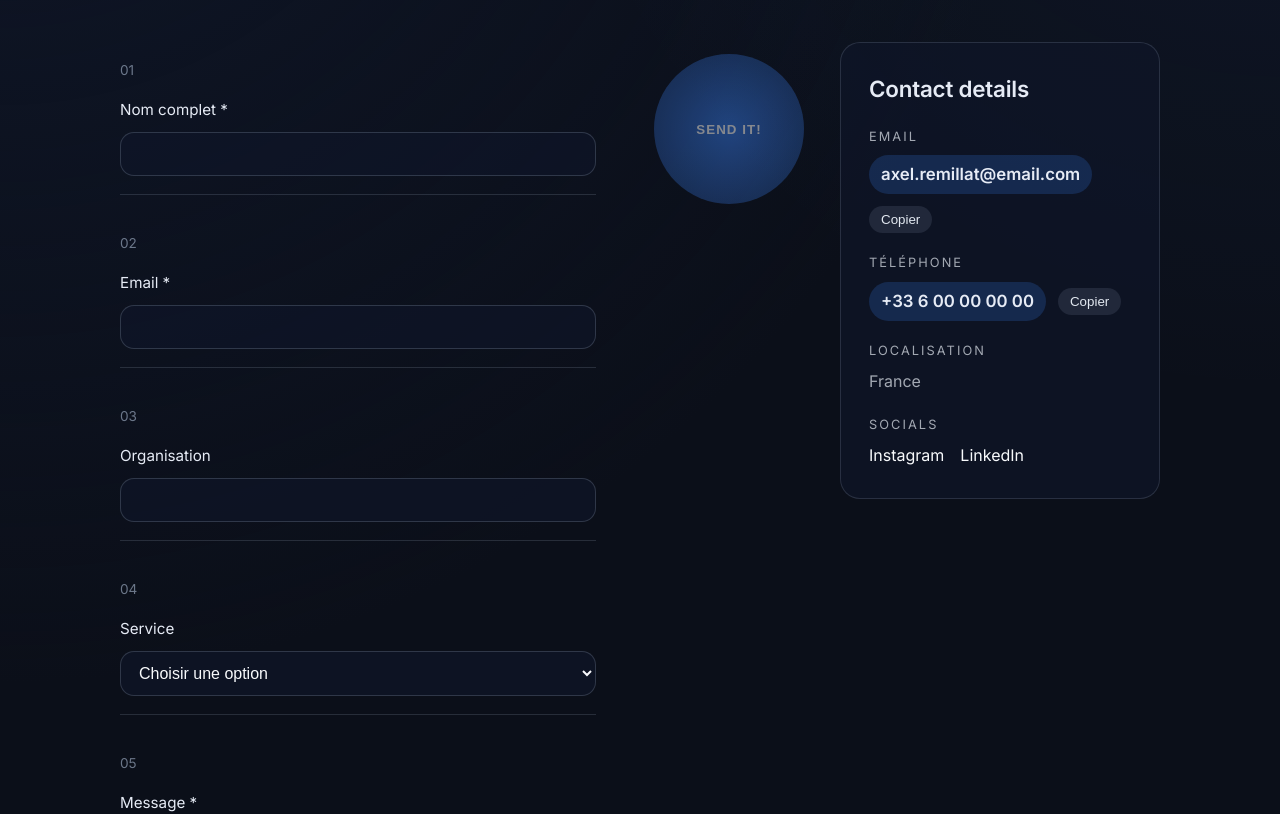
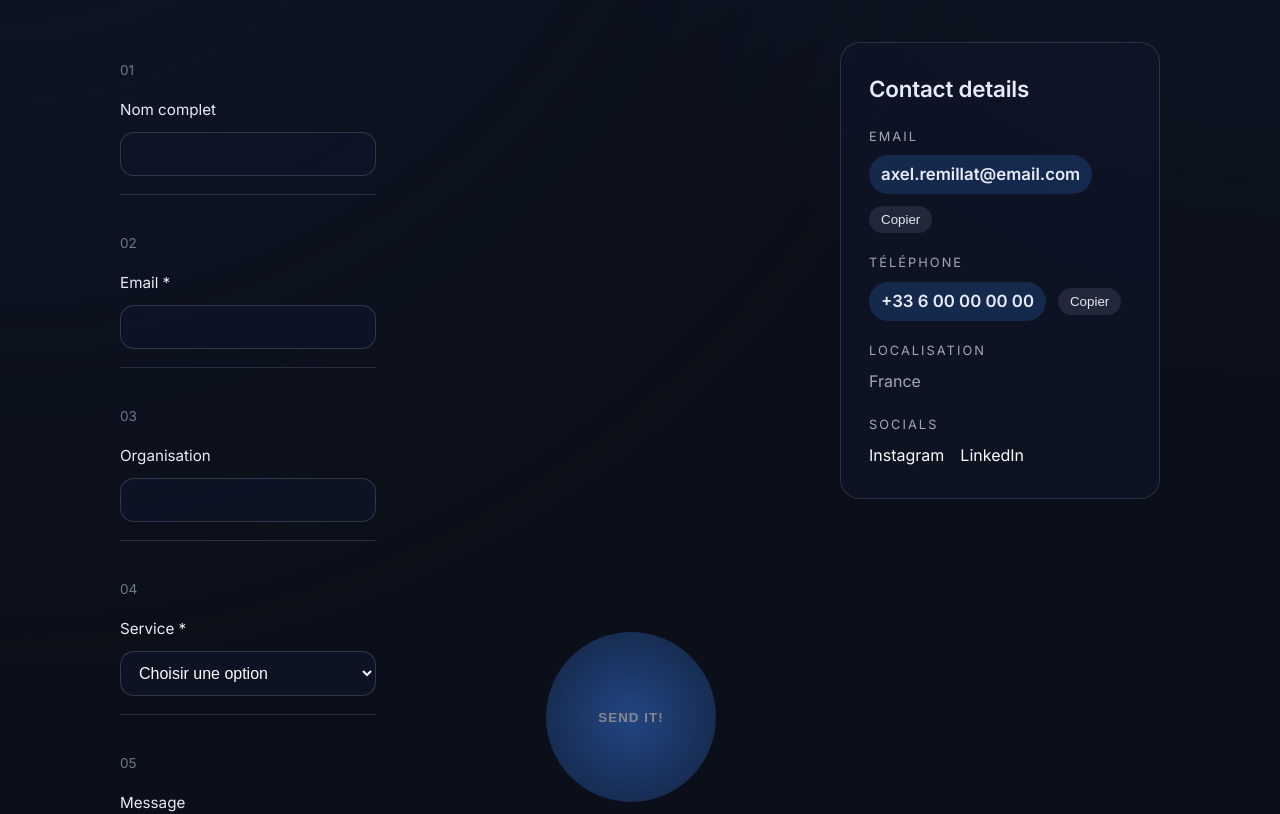
Before and after one commit to AxelRemillat/Portfolio-, a React (Vite) app: page /contact in a window 1280 px wide. Shown: the part 360-1174 px from the top of the page. Built offline with nearby package versions, Linux system fonts and the light colour scheme.

Commit message:
feat(contact): add interactive tech grid background

```diff
--- a/src/components/contact/ContactForm.tsx
+++ b/src/components/contact/ContactForm.tsx
@@ -1,4 +1,5 @@
 import type { ChangeEvent, FormEvent } from "react";
+import ContactSubmitOrb from "./ContactSubmitOrb";
 
 type FormState = {
   name: string;
@@ -11,41 +12,70 @@ type FormState = {
 type ContactFormProps = {
   data: FormState;
   status: "idle" | "sending" | "sent";
-  error: string;
+
   onChange: (field: keyof FormState, value: string) => void;
   onSubmit: (event: FormEvent<HTMLFormElement>) => void;
-  fieldError: (field: keyof FormState) => boolean;
+
+  onUserEdit?: () => void;
+  onTouch: (field: keyof FormState) => void;
+
+  fieldErrorMessage: (field: keyof FormState) => string | null;
+
+  // email valide + service choisi
+  canSend: boolean;
 };
 
 export default function ContactForm({
   data,
   status,
-  error,
   onChange,
   onSubmit,
-  fieldError,
+  onUserEdit,
+  onTouch,
+  fieldErrorMessage,
+  canSend,
 }: ContactFormProps) {
-  const handleChange = (field: keyof FormState) =>
-    (event: ChangeEvent<HTMLInputElement | HTMLTextAreaElement | HTMLSelectElement>) => {
+  const handleChange =
+    (field: keyof FormState) =>
+    (
+      event: ChangeEvent<HTMLInputElement | HTMLTextAreaElement | HTMLSelectElement>
+    ) => {
+      if (status === "sent") onUserEdit?.();
       onChange(field, event.target.value);
     };
 
+  const emailError = fieldErrorMessage("email");
+  const serviceError = fieldErrorMessage("service");
+
   return (
     <form id="contact-form" className="contact-form" onSubmit={onSubmit} noValidate>
+      {/* ORB flottant (indépendant du champ message) */}
+      <div
+        className="contact-form__floatingOrb"
+        data-ready={canSend ? "true" : "false"}
+        aria-hidden="false"
+      >
+        <ContactSubmitOrb
+          status={status}
+          disabled={!canSend || status === "sending"}
+        />
+      </div>
+
       <div className="contact-form__row">
         <span className="contact-form__index">01</span>
         <label className="contact-form__field" htmlFor="contact-name">
-          <span>Nom complet *</span>
+          <span>Nom complet</span>
           <input
             id="contact-name"
             type="text"
             value={data.name}
             onChange={handleChange("name")}
-            required
-            aria-invalid={fieldError("name")}
+            onBlur={() => onTouch("name")}
+            autoComplete="name"
           />
         </label>
       </div>
+
       <div className="contact-form__row">
         <span className="contact-form__index">02</span>
         <label className="contact-form__field" htmlFor="contact-email">
@@ -55,11 +85,17 @@ export default function ContactForm({
             type="email"
             value={data.email}
             onChange={handleChange("email")}
+            onBlur={() => onTouch("email")}
             required
-            aria-invalid={fieldError("email")}
+            aria-invalid={Boolean(emailError)}
+            autoComplete="email"
           />
+          {emailError && (
+            <p className="contact-form__hint contact-form__hint--error">{emailError}</p>
+          )}
         </label>
       </div>
+
       <div className="contact-form__row">
         <span className="contact-form__index">03</span>
         <label className="contact-form__field" htmlFor="contact-organization">
@@ -69,17 +105,23 @@ export default function ContactForm({
             type="text"
             value={data.organization}
             onChange={handleChange("organization")}
+            onBlur={() => onTouch("organization")}
+            autoComplete="organization"
           />
         </label>
       </div>
+
       <div className="contact-form__row">
         <span className="contact-form__index">04</span>
         <label className="contact-form__field" htmlFor="contact-service">
-          <span>Service</span>
+          <span>Service *</span>
           <select
             id="contact-service"
             value={data.service}
             onChange={handleChange("service")}
+            onBlur={() => onTouch("service")}
+            required
+            aria-invalid={Boolean(serviceError)}
           >
             <option value="">Choisir une option</option>
             <option value="web">Web design</option>
@@ -87,25 +129,26 @@ export default function ContactForm({
             <option value="ux">UX</option>
             <option value="autre">Autre</option>
           </select>
+
+          {serviceError && (
+            <p className="contact-form__hint contact-form__hint--error">{serviceError}</p>
+          )}
         </label>
       </div>
-      <div className="contact-form__row">
+
+      {/* Message (sans orb dedans) */}
+      <div className="contact-form__row contact-form__row--message">
         <span className="contact-form__index">05</span>
         <label className="contact-form__field" htmlFor="contact-message">
-          <span>Message *</span>
+          <span>Message</span>
           <textarea
             id="contact-message"
             rows={4}
             value={data.message}
             onChange={handleChange("message")}
-            required
-            aria-invalid={fieldError("message")}
+            onBlur={() => onTouch("message")}
           />
         </label>
-      </div>
-      <div className="contact-form__footer" aria-live="polite">
-        {error && <p className="contact-form__error">{error}</p>}
-        {status === "sent" && <p className="contact-form__success">Message envoyé. Merci !</p>}
       </div>
     </form>
   );
--- a/src/components/contact/ContactSubmitOrb.tsx
+++ b/src/components/contact/ContactSubmitOrb.tsx
@@ -1,3 +1,5 @@
+import { useEffect, useMemo, useRef } from "react";
+
 type ContactSubmitOrbProps = {
   status: "idle" | "sending" | "sent";
   disabled?: boolean;
@@ -9,13 +11,107 @@ const labels: Record<ContactSubmitOrbProps["status"], string> = {
   sent: "Sent!",
 };
 
-export default function ContactSubmitOrb({ status, disabled = false }: ContactSubmitOrbProps) {
+function clamp(n: number, min: number, max: number) {
+  return Math.min(Math.max(n, min), max);
+}
+
+export default function ContactSubmitOrb({
+  status,
+  disabled = false,
+}: ContactSubmitOrbProps) {
+  const btnRef = useRef<HTMLButtonElement | null>(null);
+  const rafRef = useRef<number | null>(null);
+
+  const reduceMotion = useMemo(() => {
+    if (typeof window === "undefined") return false;
+    return window.matchMedia?.("(prefers-reduced-motion: reduce)")?.matches ?? false;
+  }, []);
+
+  const applyTransform = (x: number, y: number, scale: number) => {
+    const el = btnRef.current;
+    if (!el) return;
+    el.style.transform = `translate3d(${x}px, ${y}px, 0) scale(${scale})`;
+  };
+
+  const reset = () => {
+    if (rafRef.current) cancelAnimationFrame(rafRef.current);
+    rafRef.current = requestAnimationFrame(() => applyTransform(0, 0, 1));
+  };
+
+  const onPointerMove = (e: React.PointerEvent<HTMLButtonElement>) => {
+    if (disabled || status === "sending" || reduceMotion) return;
+
+    const el = btnRef.current;
+    if (!el) return;
+
+    const r = el.getBoundingClientRect();
+    const cx = r.left + r.width / 2;
+    const cy = r.top + r.height / 2;
+
+    const dx = e.clientX - cx;
+    const dy = e.clientY - cy;
+
+    // intensité (à ajuster si tu veux +/− “aimant”)
+    const maxMove = 14; // px
+    const tx = clamp(dx * 0.12, -maxMove, maxMove);
+    const ty = clamp(dy * 0.12, -maxMove, maxMove);
+
+    if (rafRef.current) cancelAnimationFrame(rafRef.current);
+    rafRef.current = requestAnimationFrame(() => applyTransform(tx, ty, 1.03));
+  };
+
+  const onPointerEnter = () => {
+    if (disabled || status === "sending" || reduceMotion) return;
+    const el = btnRef.current;
+    if (!el) return;
+    el.style.transition = "transform 120ms ease-out";
+  };
+
+  const onPointerLeave = () => {
+    if (disabled || status === "sending" || reduceMotion) return;
+    const el = btnRef.current;
+    if (!el) return;
+    el.style.transition = "transform 220ms ease-out";
+    reset();
+  };
+
+  const onPointerDown = () => {
+    if (disabled || status === "sending" || reduceMotion) return;
+    // petit “press”
+    const el = btnRef.current;
+    if (!el) return;
+    el.style.transition = "transform 80ms ease-out";
+    el.style.transform += " scale(0.98)";
+  };
+
+  const onPointerUp = () => {
+    if (disabled || status === "sending" || reduceMotion) return;
+    const el = btnRef.current;
+    if (!el) return;
+    el.style.transition = "transform 120ms ease-out";
+  };
+
+  useEffect(() => {
+    // quand on passe à "sent", on recentre proprement
+    if (status === "sent") reset();
+    return () => {
+      if (rafRef.current) cancelAnimationFrame(rafRef.current);
+    };
+    // eslint-disable-next-line react-hooks/exhaustive-deps
+  }, [status]);
+
   return (
     <button
+      ref={btnRef}
       className={`contact-orb ${status === "sent" ? "is-sent" : ""}`}
       type="submit"
       form="contact-form"
       disabled={disabled}
+      onPointerEnter={onPointerEnter}
+      onPointerMove={onPointerMove}
+      onPointerLeave={onPointerLeave}
+      onPointerDown={onPointerDown}
+      onPointerUp={onPointerUp}
     >
       <span>{labels[status]}</span>
     </button>
--- a/src/pages/contact/ContactPageView.tsx
+++ b/src/pages/contact/ContactPageView.tsx
@@ -3,7 +3,6 @@ import type { FormEvent } from "react";
 import ContactForm from "../../components/contact/ContactForm";
 import ContactHero from "../../components/contact/ContactHero";
 import ContactSidebar from "../../components/contact/ContactSidebar";
-import ContactSubmitOrb from "../../components/contact/ContactSubmitOrb";
 
 type FormState = {
   name: string;
@@ -14,6 +13,7 @@ type FormState = {
 };
 
 type SubmitStatus = "idle" | "sending" | "sent";
+type FieldKey = keyof FormState;
 
 const initialForm: FormState = {
   name: "",
@@ -23,62 +23,79 @@ const initialForm: FormState = {
   message: "",
 };
 
+const emailRegex = /^[^\s@]+@[^\s@]+\.[^\s@]+$/;
+
 export default function ContactPageView() {
   const [formData, setFormData] = useState<FormState>(initialForm);
-  const [error, setError] = useState("");
   const [status, setStatus] = useState<SubmitStatus>("idle");
+  const [touched, setTouched] = useState<Record<FieldKey, boolean>>({
+    name: false,
+    email: false,
+    organization: false,
+    service: false,
+    message: false,
+  });
 
-  const isValid = useMemo(() => {
-    return Boolean(
-      formData.name.trim() && formData.email.trim() && formData.message.trim()
-    );
-  }, [formData.email, formData.message, formData.name]);
+  const isEmailValid = useMemo(
+    () => emailRegex.test(formData.email.trim()),
+    [formData.email]
+  );
+
+  const canSend = useMemo(() => {
+    return isEmailValid && Boolean(formData.service.trim());
+  }, [isEmailValid, formData.service]);
 
   useEffect(() => {
-    if (status !== "sending") {
-      return;
-    }
-    const sentTimeout = window.setTimeout(() => {
-      setStatus("sent");
-    }, 700);
-    const resetTimeout = window.setTimeout(() => {
-      setStatus("idle");
-    }, 2600);
+    if (status !== "sending") return;
+
+    const sentTimeout = window.setTimeout(() => setStatus("sent"), 700);
+    const resetTimeout = window.setTimeout(() => setStatus("idle"), 2200);
+
     return () => {
       window.clearTimeout(sentTimeout);
       window.clearTimeout(resetTimeout);
     };
   }, [status]);
 
-  useEffect(() => {
-    if (status === "sent") {
-      setFormData(initialForm);
+  const handleChange = (field: FieldKey, value: string) => {
+    setFormData((prev) => ({ ...prev, [field]: value }));
+    if (status === "sent") setStatus("idle");
+  };
+
+  const handleTouch = (field: FieldKey) => {
+    setTouched((prev) => (prev[field] ? prev : { ...prev, [field]: true }));
+  };
+
+  const getFieldErrorMessage = (field: FieldKey): string | null => {
+    if (!touched[field]) return null;
+
+    if (field === "email") {
+      if (!formData.email.trim()) return "Veuillez renseigner une adresse email.";
+      if (!isEmailValid) return "Adresse email invalide. Exemple : nom@domaine.com";
+      return null;
     }
-  }, [status]);
 
-  const handleChange = (field: keyof FormState, value: string) => {
-    setFormData((prev) => ({ ...prev, [field]: value }));
-    if (error) {
-      setError("");
+    if (field === "service") {
+      if (!formData.service.trim()) return "Veuillez sélectionner un service.";
+      return null;
     }
+
+    return null;
   };
 
   const handleSubmit = (event: FormEvent<HTMLFormElement>) => {
     event.preventDefault();
-    if (!isValid) {
-      setError("Merci de compléter les champs requis.");
-      return;
-    }
-    setError("");
+
+    setTouched((prev) => ({
+      ...prev,
+      email: true,
+      service: true,
+    }));
+
+    if (!canSend) return;
+
     setStatus("sending");
     console.info("Contact form submitted", formData);
-  };
-
-  const fieldError = (field: keyof FormState) => {
-    if (!error) {
-      return false;
-    }
-    return !formData[field].trim();
   };
 
   return (
@@ -89,12 +106,12 @@ export default function ContactPageView() {
           <ContactForm
             data={formData}
             status={status}
-            error={error}
             onChange={handleChange}
             onSubmit={handleSubmit}
-            fieldError={fieldError}
+            onTouch={handleTouch}
+            fieldErrorMessage={getFieldErrorMessage}
+            canSend={canSend}
           />
-          <ContactSubmitOrb status={status} disabled={!isValid || status === "sending"} />
         </div>
         <ContactSidebar />
       </div>
--- a/src/styles/contact/contactForm.css
+++ b/src/styles/contact/contactForm.css
@@ -1,4 +1,5 @@
 .contact-form {
+  position: relative; /* important pour l'orb en absolute */
   display: flex;
   flex-direction: column;
   gap: 20px;
@@ -40,47 +41,55 @@
   border-color: transparent;
 }
 
-.contact-form__error,
-.contact-form__success {
-  margin: 0;
-  font-size: 0.9rem;
+/* ✅ message d’aide/erreur sous les champs */
+.contact-form__hint {
+  margin: -2px 0 0;
+  font-size: 0.82rem;
+  line-height: 1.35;
 }
 
-.contact-form__error {
+.contact-form__hint--error {
   color: #fca5a5;
 }
 
-.contact-form__success {
-  color: #86efac;
-}
-
+/* =========================
+   ORB BUTTON
+   ========================= */
 .contact-orb {
-  width: 150px;
-  height: 150px;
+  width: 170px;
+  height: 170px;
   border-radius: 999px;
   border: none;
-  background: radial-gradient(circle, rgba(59, 130, 246, 0.9), rgba(59, 130, 246, 0.4));
+  background: radial-gradient(
+    circle,
+    rgba(59, 130, 246, 0.95),
+    rgba(59, 130, 246, 0.35)
+  );
   color: #fff;
   font-weight: 600;
   letter-spacing: 0.08em;
   text-transform: uppercase;
   cursor: pointer;
-  transition: transform 0.2s ease, box-shadow 0.2s ease;
+
+  /* IMPORTANT : le JS gère transform => on ne met PAS transform sur hover/active ici */
+  transition: box-shadow 0.2s ease, opacity 0.2s ease, filter 0.2s ease;
   box-shadow: 0 24px 60px rgba(59, 130, 246, 0.4);
+
+  /* petit rendu plus "orb" */
+  filter: saturate(1.05);
 }
 
 .contact-orb:hover {
-  transform: translateY(-4px) scale(1.02);
-}
-
-.contact-orb:active {
-  transform: scale(0.98);
+  /* feedback visuel sans transform (sinon conflit avec l'interaction JS) */
+  box-shadow: 0 28px 70px rgba(59, 130, 246, 0.55);
+  filter: saturate(1.12);
 }
 
 .contact-orb:disabled {
   opacity: 0.5;
   cursor: not-allowed;
   box-shadow: none;
+  filter: none;
 }
 
 .contact-orb.is-sent {
@@ -96,9 +105,58 @@
   }
 }
 
-@media (min-width: 900px) {
-  .contact-orb {
-    justify-self: end;
-    margin-top: 12px;
+/* =========================
+   ORB FLOTTANT (indépendant)
+   ========================= */
+.contact-form__floatingOrb {
+  display: flex;
+  justify-content: flex-end;
+  pointer-events: none; /* on active le clic seulement sur le bouton */
+}
+
+.contact-form__floatingOrb .contact-orb {
+  pointer-events: auto;
+}
+
+/* petit "float" discret (sur le container, pas sur le bouton) */
+@keyframes orbFloat {
+  0% {
+    transform: translateY(0);
+  }
+  50% {
+    transform: translateY(-6px);
+  }
+  100% {
+    transform: translateY(0);
   }
 }
+
+/* quand prêt à envoyer : float + glow */
+.contact-form__floatingOrb[data-ready="true"] {
+  animation: orbFloat 3.2s ease-in-out infinite;
+}
+
+.contact-form__floatingOrb[data-ready="true"] .contact-orb:not(:disabled) {
+  box-shadow: 0 28px 70px rgba(59, 130, 246, 0.55);
+}
+
+/* Desktop : on place l’orb en “bouton indépendant” à droite, sans coller au message */
+@media (min-width: 900px) {
+  /* on laisse de la place à droite pour l'orb */
+  .contact-form {
+    padding-right: 220px;
+  }
+
+  .contact-form__floatingOrb {
+    position: absolute;
+    right: -120px;
+    top: 75%;
+    transform: translateY(-50%);
+    width: 300px;
+    pointer-events: none;
+  }
+
+  .contact-form__floatingOrb .contact-orb {
+    pointer-events: auto;
+  }
+}
```
